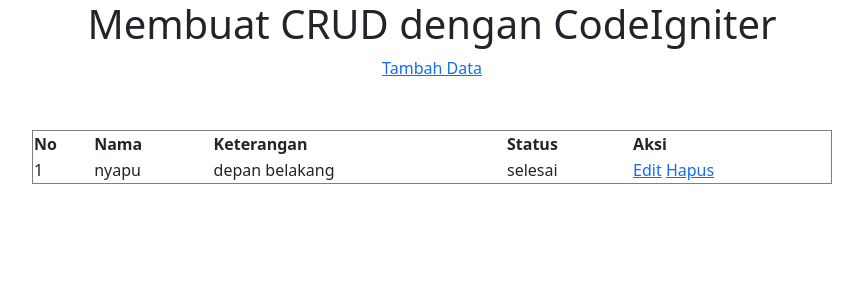
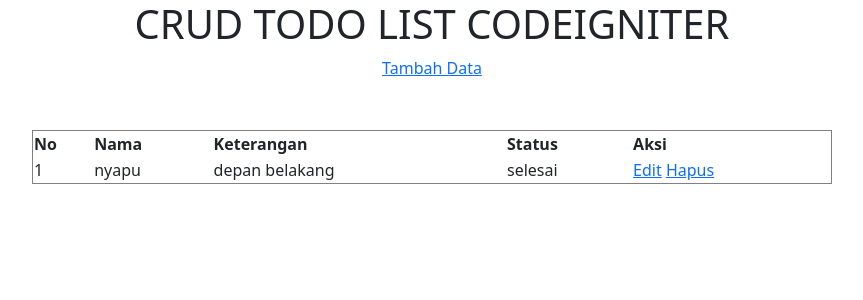
Before and after one commit to IkanPaos/assessmentt, a CodeIgniter app: page /database/ in a window 1280 px wide. Shown: the top 300 px of the page, without its empty margins (208-1071 px from the left). Run offline with CodeIgniter, Linux system fonts and the light colour scheme; data comes from the database, SQL or seed files in the repository; some libraries are stand-ins or nearby versions.

Commit message:
Update V_tampil.php

```diff
--- a/todoci/application/views/V_tampil.php
+++ b/todoci/application/views/V_tampil.php
@@ -7,7 +7,7 @@
     integrity="sha384-rbsA2VBKQhggwzxH7pPCaAqO46MgnOM80zW1RWuH61DGLwZJEdK2Kadq2F9CUG65" crossorigin="anonymous">
 </head>
 <body>
-	<center><h1>Membuat CRUD dengan CodeIgniter</h1></center>
+	<center><h1>CRUD TODO LIST CODEIGNITER</h1></center>
 	<center><?php echo anchor('Crud/input','Tambah Data'); ?></center>
 	<table style="margin:50px auto; width: 800px;" border="1">
 		<tr>
```
